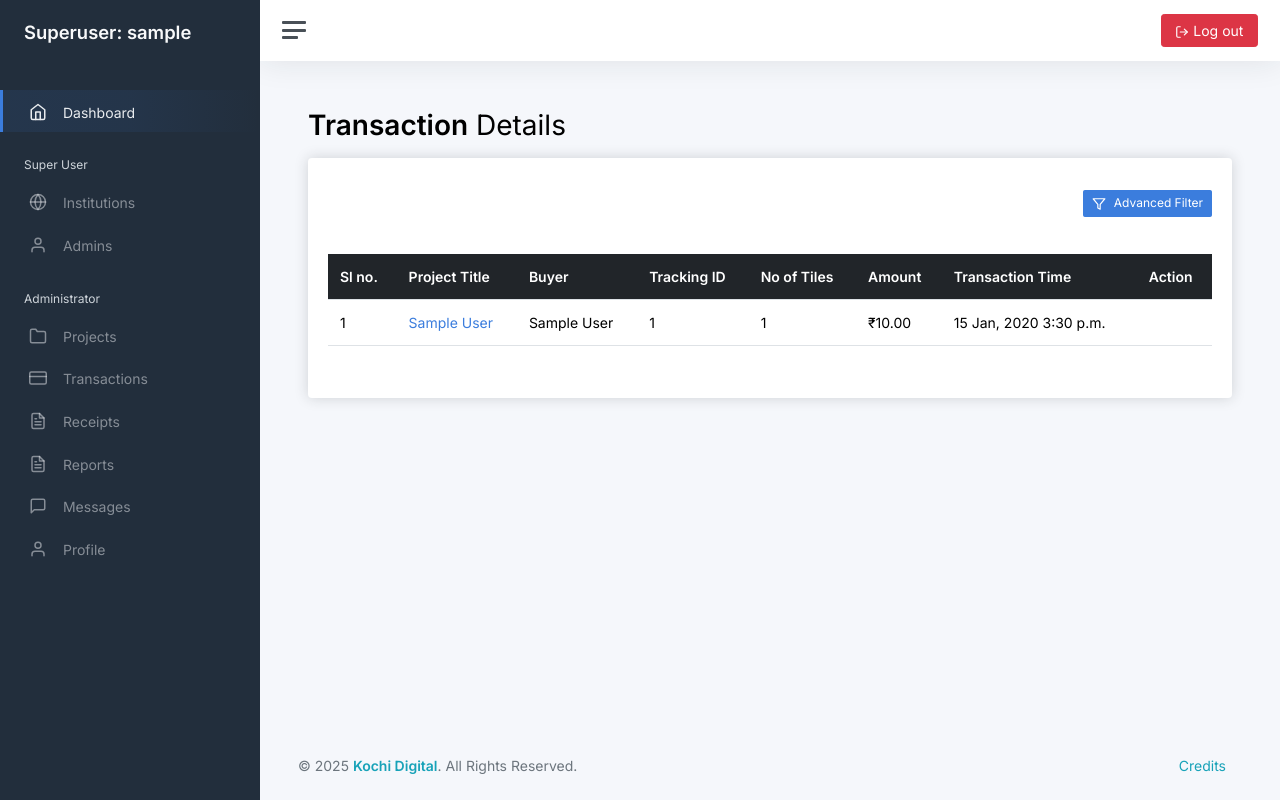
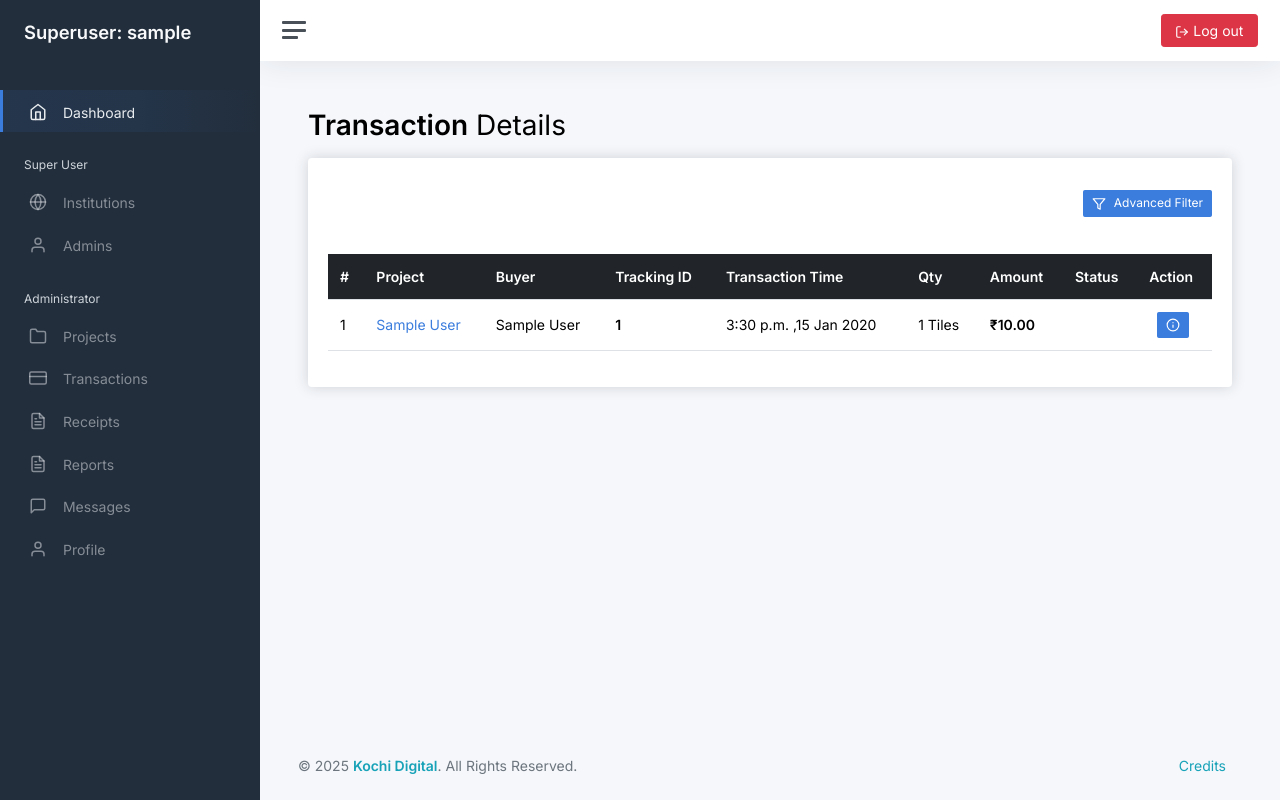
Before and after one commit to anoopksurendran1112/AspireAid, a Django app: page /administrator/all-transactions/ in a window 1280 px wide. Run offline with Django 4.2, Linux system fonts and the light colour scheme; a user stored in the database is signed in; tables that the repository leaves empty hold one stand-in row (values such as "Sample post"); some libraries are stand-ins or nearby versions.

Commit message:
updated templates

```diff
--- a/adminModule/templates/admin-all-transactions.html
+++ b/adminModule/templates/admin-all-transactions.html
@@ -70,67 +70,72 @@
                 </div>
 
                 <div class="card-body table-responsive">
-                    <table class="table table-hover text-start">
+                    <table class="table table-hover my-0">
                         <thead class="table-dark">
                             <tr>
-                            <th>Sl no.</th>
-                            <th>Project Title</th>
-                            <th>Buyer</th>
+                                <th>#</th>
+                                <th>Project</th>
+                                <th class="d-none d-lg-table-cell">Buyer</th>
                                 <th>Tracking ID</th>
-                            <th>No of Tiles</th>
+                                <th class="d-none d-lg-table-cell">Transaction Time</th>
+                                <th class="d-none d-md-table-cell">Qty</th>
                                 <th>Amount</th>
-                            <th>Transaction Time</th>
-                            <th class="{% if not admin.is_superuser %}text-center{% endif %}">Action</th>
+                                <th>Status</th>
+                                <th>Action</th>
                             </tr>
                         </thead>
                         <tbody>
                         {% for t in transaction %}
                             <tr>
                                 <td>{{ forloop.counter }}</td>
-                            <td><a href="/administrator/single-project/{{ t.project.id }}/">{{ t.project.title }}</a></td>
-                            <td>{{ t.sender.full_name }}</td>
-                            <td>{{ t.tracking_id }}</td>
-                            <td>{{ t.num_tiles }}</td>
-                            <td>₹{{ t.amount|floatformat:2|intcomma }}</td>
-                            <td>{{ t.transaction_time|date:"d M, Y P" }}</td>
+
                                 <td>
-                                {% if not admin.is_superuser %}
+                                    <a href="/administrator/single-project/{{ t.project.id }}/" class="text-decoration-none fw-medium">
+                                        {{ t.project.title|truncatechars:30 }}
+                                    </a>
+                                </td>
+
+                                <td class="d-none d-lg-table-cell">{{ t.sender.full_name|truncatechars:20 }}</td>
+
+                                <td class="fw-bold">{{ t.tracking_id }}</td>
+
+                                <td class="d-none d-lg-table-cell">{{ t.transaction_time|date:"P ,d M Y" }}</td>
+
+                                <td class="d-none d-md-table-cell">{{ t.num_tiles }} Tiles</td>
+
+                                <td class="text-nowrap fw-bold">₹{{ t.amount|floatformat:2|intcomma }}</td>
+                                <td>
                                     {% if t.status == 'Verified' %}
-                                        <a href="/administrator/verify-transaction/{{ t.id }}/" class="btn btn-success btn-sm me-1">
-                                            <i class="align-middle" data-feather="check-circle"></i>
+                                        <span class="badge bg-success">Verified</span>
+                                    {% elif t.status == 'Unverified' %}
+                                        <span class="badge bg-warning text-dark">Unverified</span>
+                                    {% elif t.status == 'Rejected' %}
+                                        <span class="badge bg-danger">Rejected</span>
+                                    {% endif %}
+                                </td>
+
+                                <td class=" text-nowrap">
+
+                                    <div class="d-inline-block ms-2">
+                                        <a href="/administrator/verify-transaction/{{ t.id }}/" class="btn btn-primary btn-sm" title="View Transaction Details">
+                                            <i class="align-middle" data-feather="info"></i>
                                         </a>
-                                        <a href="/administrator/generate-receipt/{{ t.id }}/" class="btn btn-info btn-sm me-1">
+
+                                        {% if t.status == 'Verified' and not admin.is_superuser %}
+                                            <a href="/administrator/generate-receipt/{{ t.id }}/" class="btn btn-info btn-sm" title="Generate Receipt">
                                                 <i class="align-middle" data-feather="file-plus"></i>
                                             </a>
-                                    {% elif t.status == 'Unverified' %}
-                                        <a href="/administrator/verify-transaction/{{ t.id }}/" class="btn btn-primary btn-sm me-1">
-                                            <i class="align-middle" data-feather="info"></i>
-                                        </a>
-                                    {% elif t.status == 'Rejected' %}
-                                        <a href="/administrator/verify-transaction/{{ t.id }}/" class="btn btn-danger btn-sm me-1">
-                                            <i class="align-middle" data-feather="x-circle"></i>
-                                        </a>
                                         {% endif %}
-                                {% else %}
-                                    {% if t.status == 'Verified' %}
-                                        <a href="/administrator/verify-transaction/{{ t.id }}/" class="btn btn-success btn-sm me-1">
-                                            <i class="align-middle" data-feather="check-circle"></i>
-                                        </a>
-                                    {% elif t.status == 'Unverified' %}
-                                        <a href="/administrator/verify-transaction/{{ t.id }}/" class="btn btn-primary btn-sm me-1">
-                                            <i class="align-middle" data-feather="info"></i>
-                                        </a>
-                                    {% elif t.status == 'Rejected' %}
-                                        <a href="/administrator/verify-transaction/{{ t.id }}/" class="btn btn-danger btn-sm me-1">
-                                            <i class="align-middle" data-feather="x-circle"></i>
-                                        </a>
-                                    {% endif %}
-                                {% endif %}
+                                    </div>
                                 </td>
                             </tr>
                         {% empty %}
                             <tr>
-                        <td colspan="8" class="text-center p-4">No Transactions found matching the criteria.</td>
+                                <td colspan="8" class="text-center p-4">
+                                    <div class="alert alert-warning m-0">
+                                        No transactions found matching the criteria.
+                                    </div>
+                                </td>
                             </tr>
                         {% endfor %}
                         </tbody>
--- a/adminModule/views.py
+++ b/adminModule/views.py
@@ -1284,9 +1284,9 @@ def adminSendReciept(request, r_id):
                 notification_errors.append(f"Email sending failed: {email_message}")
 
         if all_notifications_sent:
-            messages.success(request,f'A receipt has been successfully sent to {receipt.transaction.sender.first_name} {receipt.transaction.sender.last_name}.')
+            messages.success(request,f'A receipt has been successfully sent to {receipt.transaction.sender.full_name}.')
         else:
-            base_msg = f"Failed to send all confirmation messages for the receipt to {receipt.transaction.sender.first_name} {receipt.transaction.sender.last_name}."
+            base_msg = f"Failed to send all confirmation messages for the receipt to {receipt.transaction.sender.full_name}."
             details_msg = " ".join(notification_errors)
             messages.warning(request, f"{base_msg} Details: {details_msg}")
     except Exception as e:
```
Also changed, not shown: adminModule/templates/admin-all-projects.html (+30 -24 lines), adminModule/templates/admin-all-receipts.html (+32 -23 lines), userModule/templates/index.html (+13 -10 lines). Lines whose indentation alone changed are shown as unchanged.
